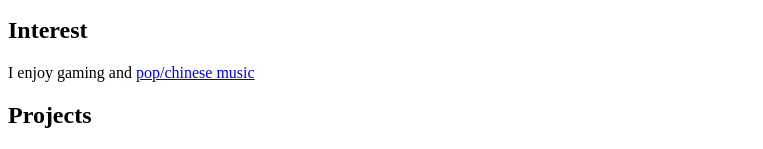
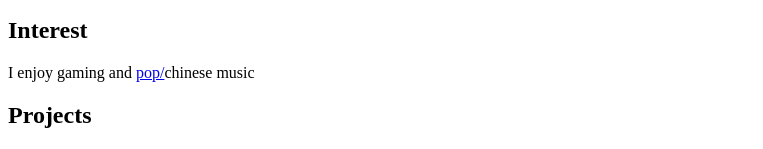
Before and after one commit to dhs17y1bleongkimyang/dhsy1bleongkimyang.github.io, a plain HTML site: page index.html in a window 1280 px wide. Shown: the part 137-286 px from the top of the page, without its empty margins (0-763 px from the left). Drawn offline with Linux system fonts and the light colour scheme.

Commit message:
Update index.html

```diff
--- a/index.html
+++ b/index.html
@@ -9,7 +9,7 @@
       <h2> About </h2>
       <p> Hi! My name is Leong Kimyang, a 13 year old and I am from <a href="http://dunmanhigh.moe.edu.sg">Dunman High</a> Singapore </p>
       <h2>Interest</h2>
-      <p>I enjoy gaming and <a href="http://https://en.wikipedia.org/wiki/Black_Pink"> pop/chinese music</a></p>
+      <p>I enjoy gaming and <a href="https://en.wikipedia.org/wiki/Black_Pink"> pop/</a>chinese music</p>
       <h2> Projects </h2>
       <p>I am doing <a href="http://codein.withgoogle.com">Google Code-in 2016</a> with <a href="http://fossasia.org">FOSSASIA</a>!</p>
     </body>
```
